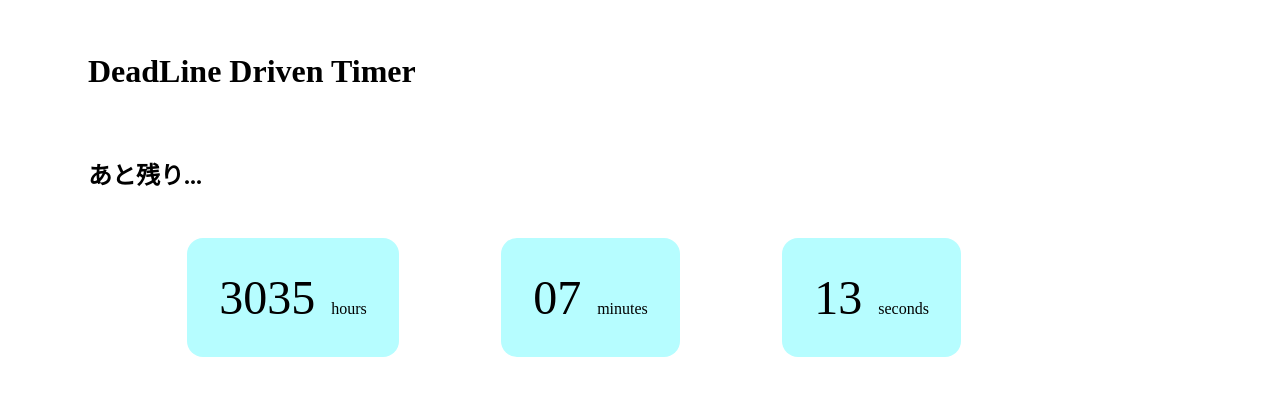
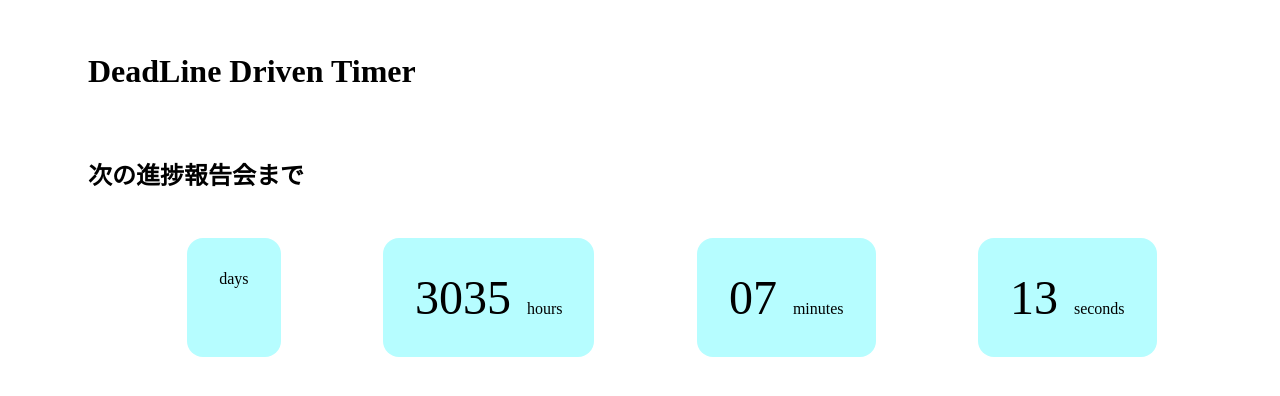
Before and after one commit to oogishigen/timer.io, a plain HTML site: page index.html in a window 1280 px wide. Shown: the part 104-500 px from the top of the page. Drawn offline with Linux system fonts and the light colour scheme.

Commit message:
Update index.html

```diff
--- a/index.html
+++ b/index.html
@@ -7,27 +7,12 @@
 </head>
 <body>
 
-<!--
-    <form>
-        <div>
-          <label for="detetime">目標の時刻を設定してください </label>
-          <input id="datetime" type="datetime-local" name="linedate"
-                 min="1000-06-01T08:30" max="5000-06-30T16:30"
-                 pattern="[0-9]{4}-[0-9]{2}-[0-9]{2}T[0-9]{2}:[0-9]{2}" required>
-          <span class="validity"></span>
-        </div>
-        <div>
-          <input type="submit" value="計算する">
-        </div>
-        <input type="hidden" id="timezone" name="timezone" value="-08:00">
-    </form>
- </body>
--->
 
 　　<div class="countdown-container">
 　　　　<h1>DeadLine Driven Timer </h1>
-　　　　<h2>あと残り...</h2>
+　　　　<h2>次の進捗報告会まで</h2>　　<!-- 任意に書き換え　-->
 　　　　<div class="time-container">
+　　　　　　<p class="time"><span id="day"></span>days</p>
 　　　　　　<p class="time"><span id="hour"></span>hours</p>
 　　　　　　<p class="time"><span id="min"></span>minutes</p>
 　　　　　　<p class="time"><span id="sec"></span>seconds</p>
```
